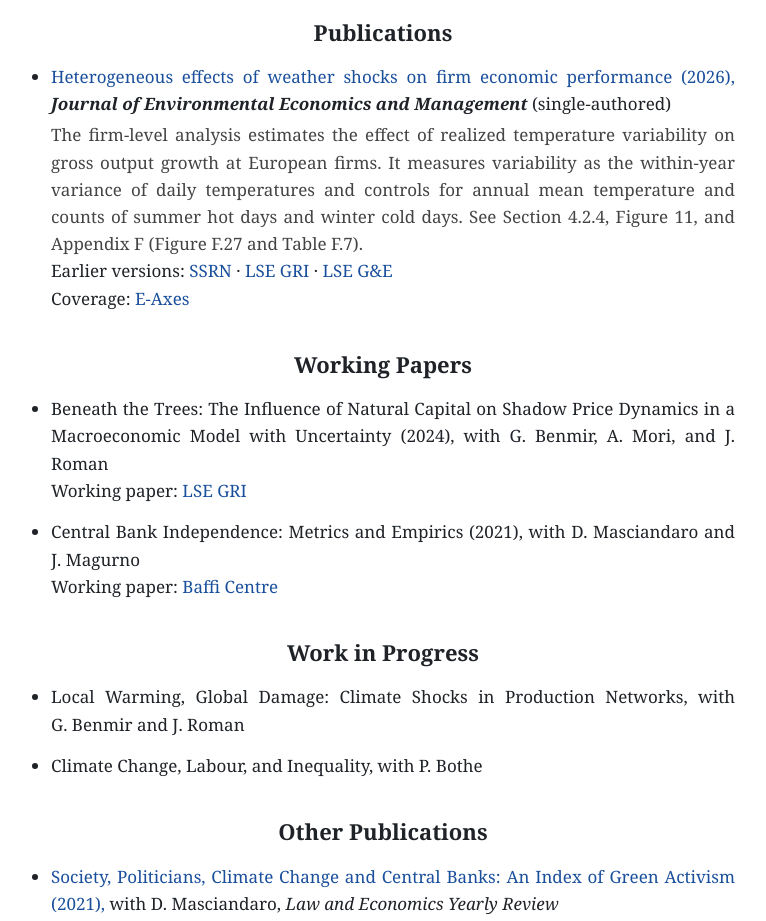
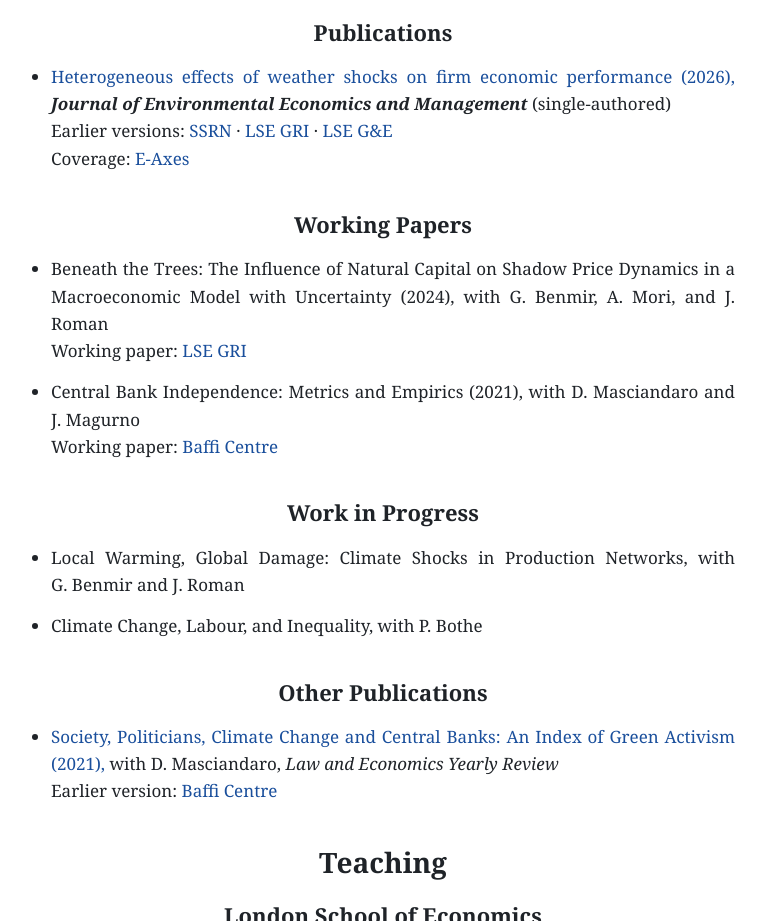
Before and after one commit to romanotarsia/website, a plain HTML site: page index.html in a window 1280 px wide. Shown: the part 1066-1987 px from the top of the page, without its empty margins (257-1023 px from the left). Drawn offline with Linux system fonts and the light colour scheme.

Commit message:
Revert temperature variability description

```diff
--- a/index.html
+++ b/index.html
@@ -262,12 +262,7 @@
 						</a>
 						<i><strong>Journal of Environmental Economics and Management</strong></i>
 						(single-authored)
-						<span class="abstract">
-							The firm-level analysis estimates the effect of realized temperature variability on gross
-							output growth at European firms. It measures variability as the within-year variance of
-							daily temperatures and controls for annual mean temperature and counts of summer hot days
-							and winter cold days. See Section 4.2.4, Figure 11, and Appendix F (Figure F.27 and Table F.7).
-						</span>
+						<br />
 						Earlier versions:
 						<a
 							href="https://papers.ssrn.com/sol3/papers.cfm?abstract_id=4672552"
```
